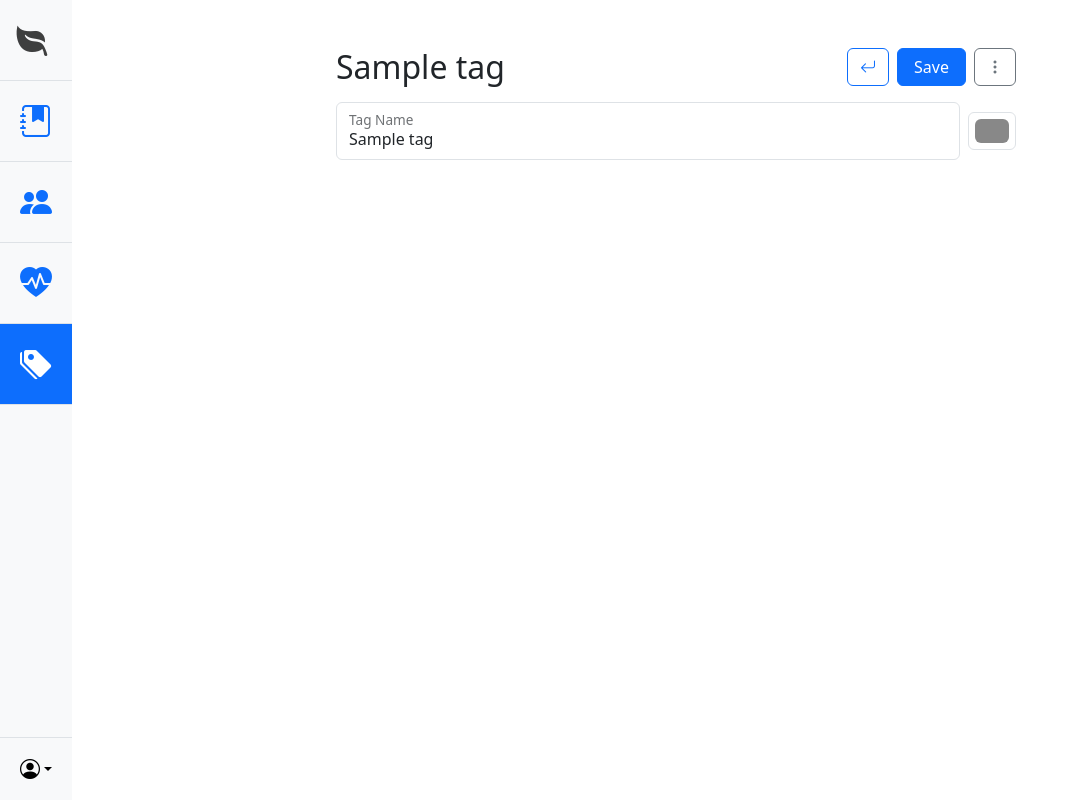
After one commit to FuriousTofu/trainer-journal, a Flask app: page /tags/1 in a window 1280 px wide. The commit adds this page. Shown: the whole page, without its empty margins (0-1079 px from the left). Run offline with Flask 3, Linux system fonts and the light colour scheme; a user stored in the database is signed in; tables that the repository leaves empty hold one stand-in row (values such as "Sample post"); parts of the project's set-up code (start-up, migrations or seed data) failed here and were passed over; some libraries are stand-ins or nearby versions.

Commit message:
implemented tags - add, edit, delete

```diff
--- a/app/forms/__init__.py
+++ b/app/forms/__init__.py
@@ -2,6 +2,7 @@
 
 from .clients import AddClientForm
 from .exercises import AddExerciseForm, EditExerciseForm
+from .tags import AddTagForm, EditTagForm
 from .sessions import (
     AddSessionForm, SessionExercisesHelperForm,
     EditSessionForm,
--- /dev/null
+++ b/app/forms/tags.py
@@ -0,0 +1,29 @@
+from flask_wtf import FlaskForm
+from wtforms import StringField, SubmitField
+from wtforms.validators import DataRequired, Length
+
+
+class TagForm(FlaskForm):
+    name = StringField(
+        "Tag Name",
+        validators=[
+            DataRequired(message="Tag name is required."),
+            Length(
+                max=20,
+                message="Tag name must be at most 20 characters long."
+            )
+        ]
+    )
+    color = StringField(
+        "Color",
+        validators=[DataRequired()],
+        default="#6B7280"
+    )
+
+
+class AddTagForm(TagForm):
+    submit = SubmitField("Add")
+
+
+class EditTagForm(TagForm):
+    submit = SubmitField("Save")
--- a/app/routes/__init__.py
+++ b/app/routes/__init__.py
@@ -2,4 +2,4 @@ from flask import Blueprint
 
 bp = Blueprint("main", __name__)
 
-from . import user, sessions, exercises, clients, static_routes  # noqa: F401,E402
+from . import user, sessions, exercises, clients, tags, static_routes  # noqa: F401,E402
--- /dev/null
+++ b/app/routes/tags.py
@@ -0,0 +1,133 @@
+from flask import abort, render_template, redirect, url_for, flash
+from flask_login import login_required, current_user
+from sqlalchemy import exists, func, select
+from sqlalchemy.exc import IntegrityError
+
+from app import db
+from app.models import Tag
+from app.forms import AddTagForm, EditTagForm
+
+from . import bp
+
+
+@bp.route("/tags", methods=["GET"])
+@login_required
+def tags():
+    stmt = select(Tag).where(
+        Tag.trainer_id == current_user.id
+    ).order_by(Tag.name)
+    tags = db.session.execute(stmt).scalars().all()
+
+    return render_template("tags/tags.html", tags=tags)
+
+
+@bp.route("/tags/add", methods=["GET", "POST"])
+@login_required
+def add_tag():
+    form = AddTagForm()
+    if form.validate_on_submit():
+
+        name = " ".join(form.name.data.split())
+
+        dup_stmt = select(
+            exists().where(
+                Tag.trainer_id == current_user.id,
+                func.lower(Tag.name) == name.lower()
+            )
+        )
+        tag_exists = db.session.execute(dup_stmt).scalar()
+
+        if tag_exists:
+            form.name.errors.append(
+                "A tag with this name already exists."
+            )
+
+        else:
+            new_tag = Tag(
+                name=name,
+                color=form.color.data,
+                trainer_id=current_user.id
+            )
+            try:
+                db.session.add(new_tag)
+                db.session.commit()
+                flash("Tag added successfully", "success")
+                return redirect(url_for(".add_tag"))
+            except IntegrityError:
+                db.session.rollback()
+                form.name.errors.append(
+                    "A tag with this name already exists."
+                )
+
+    return render_template("tags/add_tag.html", form=form)
+
+
+@bp.route("/tags/<int:tag_id>", methods=["GET", "POST"])
+@login_required
+def tag(tag_id):
+    stmt = select(Tag).where(
+        Tag.id == tag_id,
+        Tag.trainer_id == current_user.id,
+    )
+    tag = db.session.execute(stmt).scalars().first()
+
+    if not tag:
+        abort(404)
+
+    form = EditTagForm(obj=tag)
+    if form.validate_on_submit():
+        name = " ".join(form.name.data.split())
+
+        dup_stmt = select(
+            exists().where(
+                Tag.trainer_id == current_user.id,
+                func.lower(Tag.name) == name.lower(),
+                Tag.id != tag.id
+            )
+        )
+        tag_exists = db.session.execute(dup_stmt).scalar()
+
+        if tag_exists:
+            form.name.errors.append(
+                "A tag with this name already exists."
+            )
+
+        else:
+            tag.name = name
+            tag.color = form.color.data
+
+            try:
+                db.session.commit()
+                flash("Tag updated successfully", "success")
+                return redirect(url_for(".tag", tag_id=tag.id))
+            except IntegrityError:
+                db.session.rollback()
+                form.name.errors.append(
+                    "A tag with this name already exists."
+                )
+
+    return render_template("tags/tag.html", tag=tag, form=form)
+
+
+@bp.route("/tags/<int:tag_id>/delete", methods=["POST"])
+@login_required
+def delete_tag(tag_id):
+    stmt = select(Tag).where(
+        Tag.id == tag_id,
+        Tag.trainer_id == current_user.id
+    )
+    tag = db.session.execute(stmt).scalars().first()
+
+    if not tag:
+        abort(404)
+
+    db.session.delete(tag)
+
+    try:
+        db.session.commit()
+        flash("Tag deleted successfully", "success")
+    except Exception:
+        db.session.rollback()
+        flash("Error deleting tag. Please try again.", "danger")
+
+    return redirect(url_for(".tags"))
--- a/app/templates/layout.html
+++ b/app/templates/layout.html
@@ -31,7 +31,8 @@
         {% set nav_items = [
             {'url': url_for('.sessions'), 'path': '/sessions', 'icon': 'bi-journal-bookmark-fill', 'title': 'Sessions'},
             {'url': url_for('.clients'), 'path': '/clients', 'icon': 'bi-people-fill', 'title': 'Clients'},
-            {'url': url_for('.exercises'), 'path': '/exercises', 'icon': 'bi-heart-pulse-fill', 'title': 'Exercises'}
+            {'url': url_for('.exercises'), 'path': '/exercises', 'icon': 'bi-heart-pulse-fill', 'title': 'Exercises'},
+            {'url': url_for('.tags'), 'path': '/tags', 'icon': 'bi bi-tags-fill', 'title': 'Tags'}
         ] %}
         {% if get_flashed_messages() %}
             <header>
@@ -75,13 +76,7 @@
                         class="d-flex align-items-center justify-content-center p-3 link-body-emphasis text-decoration-none dropdown-toggle"
                         data-bs-toggle="dropdown"
                         aria-expanded="false">
-                        <img
-                        src="https://github.com/mdo.png"
-                        alt="mdo"
-                        width="24"
-                        height="24"
-                        class="rounded-circle"
-                        />
+                        <i class="bi bi-person-circle fs-5"></i>
                     </a>
                     <ul class="dropdown-menu text-small shadow">
                         <li><a class="dropdown-item" href="#">Settings</a></li>
@@ -111,7 +106,7 @@
                        class="nav-link text-center px-3 text-body-secondary"
                        data-bs-toggle="dropdown"
                        aria-expanded="false">
-                        <img src="https://github.com/mdo.png" alt="Profile" width="28" height="28" class="rounded-circle">
+                       <i class="bi bi-person-circle fs-5"></i>
                     </a>
                     <ul class="dropdown-menu dropdown-menu-end text-small shadow mb-2">
                         <li><a class="dropdown-item" href="#">Settings</a></li>
--- /dev/null
+++ b/app/templates/tags/_tag_actions_dropdown.html
@@ -0,0 +1,25 @@
+<div class="dropdown">
+    <button
+        type="button"
+        class="btn btn-outline-secondary"
+        data-bs-toggle="dropdown"
+        aria-expanded="false"
+        title="Actions"
+    >
+        <i class="bi bi-three-dots-vertical"></i>
+    </button>
+
+    <ul class="dropdown-menu dropdown-menu-end">
+        <li>
+            <form method="post"
+                  action="{{ url_for('.delete_tag', tag_id=tag.id) }}"
+                  onsubmit="return confirm('Delete this tag? It will be removed from all sessions.');"
+                  class="m-0">
+                <input type="hidden" name="csrf_token" value="{{ csrf_token() }}">
+                <button type="submit" class="dropdown-item text-danger">
+                    Delete
+                </button>
+            </form>
+        </li>
+    </ul>
+</div>
--- /dev/null
+++ b/app/templates/tags/tag.html
@@ -0,0 +1,47 @@
+{% extends "layout.html" %}
+
+{% block title %}
+    {{ tag.name }}
+{% endblock %}
+
+{% block main %}
+<div style="max-width: 680px; margin: 0 auto;">
+    <div class="d-flex justify-content-between align-items-start gap-3 mb-3">
+        <div class="d-flex align-items-center gap-2">
+            <h2 class="h2 mb-0">{{ tag.name }}</h2>
+        </div>
+        <div class="d-flex justify-content-center align-items-center gap-2" >
+            <a href="{{ url_for('.tags') }}" class="btn btn-outline-primary">
+                <i class="bi bi-arrow-return-left"></i>
+            </a>
+            <button type="submit" form="tag-edit-form" class="btn btn-primary px-3">
+                Save
+            </button>
+            {% include "tags/_tag_actions_dropdown.html" %}
+        </div>
+    </div>
+    <form
+        id="tag-edit-form"
+        method="post"
+        action="{{ url_for('.tag', tag_id=tag.id) }}"
+        novalidate
+    >
+        {{ form.hidden_tag() }}
+
+        <div class="row g-2 mb-2">
+            <div class="col">
+                <div class="form-floating">
+                    {{ form.name(class="form-control", placeholder="Tag Name") }}
+                    {{ form.name.label(class="form-label") }}
+                    {% for error in form.name.errors %}
+                        <div class="text-danger small">{{ error }}</div>
+                    {% endfor %}
+                </div>
+            </div>
+            <div class="col-auto d-flex align-items-center">
+                <input type="color" name="color" value="{{ form.color.data }}" class="form-control form-control-color" title="Choose tag color">
+            </div>
+        </div>
+    </form>
+</div>
+{% endblock %}
```
Also changed, not shown: app/templates/tags/add_tag.html (added, +33 -0 lines), app/templates/tags/tags.html (added, +37 -0 lines).
